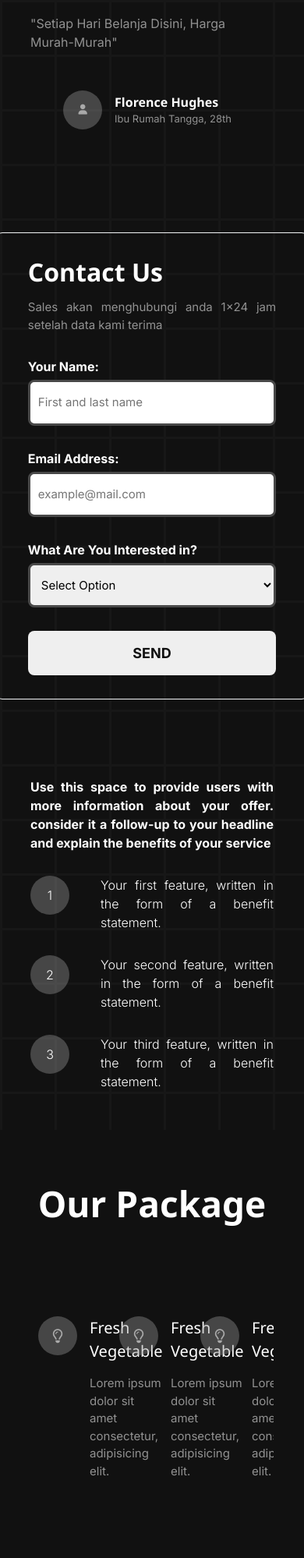
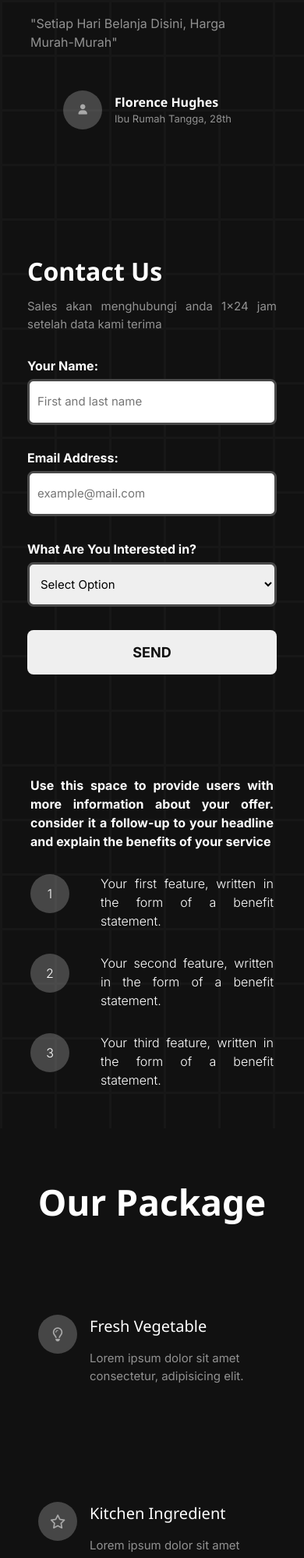
Before and after one commit to revou-fundamental-course/22-jan-24-nadyarere, a plain HTML site: page index.html in a window 390 px wide. Shown: the part 770-2768 px from the top of the page at 78% size. Drawn offline with nearby package versions, Linux system fonts and the light colour scheme.

Commit message:
fixing responsive

```diff
--- a/css/style.css
+++ b/css/style.css
@@ -640,6 +640,11 @@ main button:hover {
   .description {
     height: 600px;
   }
+
+  .product {
+    width: calc(100% / 2);
+  }
+
 }
 
 @media (max-width: 880px) {
@@ -741,12 +746,20 @@ main button:hover {
   .header .header-box .title p {
     font-size: 10px;
   }
+
+  .product {
+    width: calc(100% / 1);
+  }
 }
 
 @media screen and (max-width: 475px) {
   .header .header-box .title h1 {
     font-size: 20px;
     line-height: 1.5;
+  }
+
+  .form-contact {
+    border: none;
   }
 }
 
--- a/index.html
+++ b/index.html
@@ -241,7 +241,7 @@
       </div>
 
       <!-- services -->
-      <div class="container-services">
+      <div class="container-product">
         <div class="product">
           <div class="circle">
             <p><i class="fa-regular fa-star"></i></p>
```
